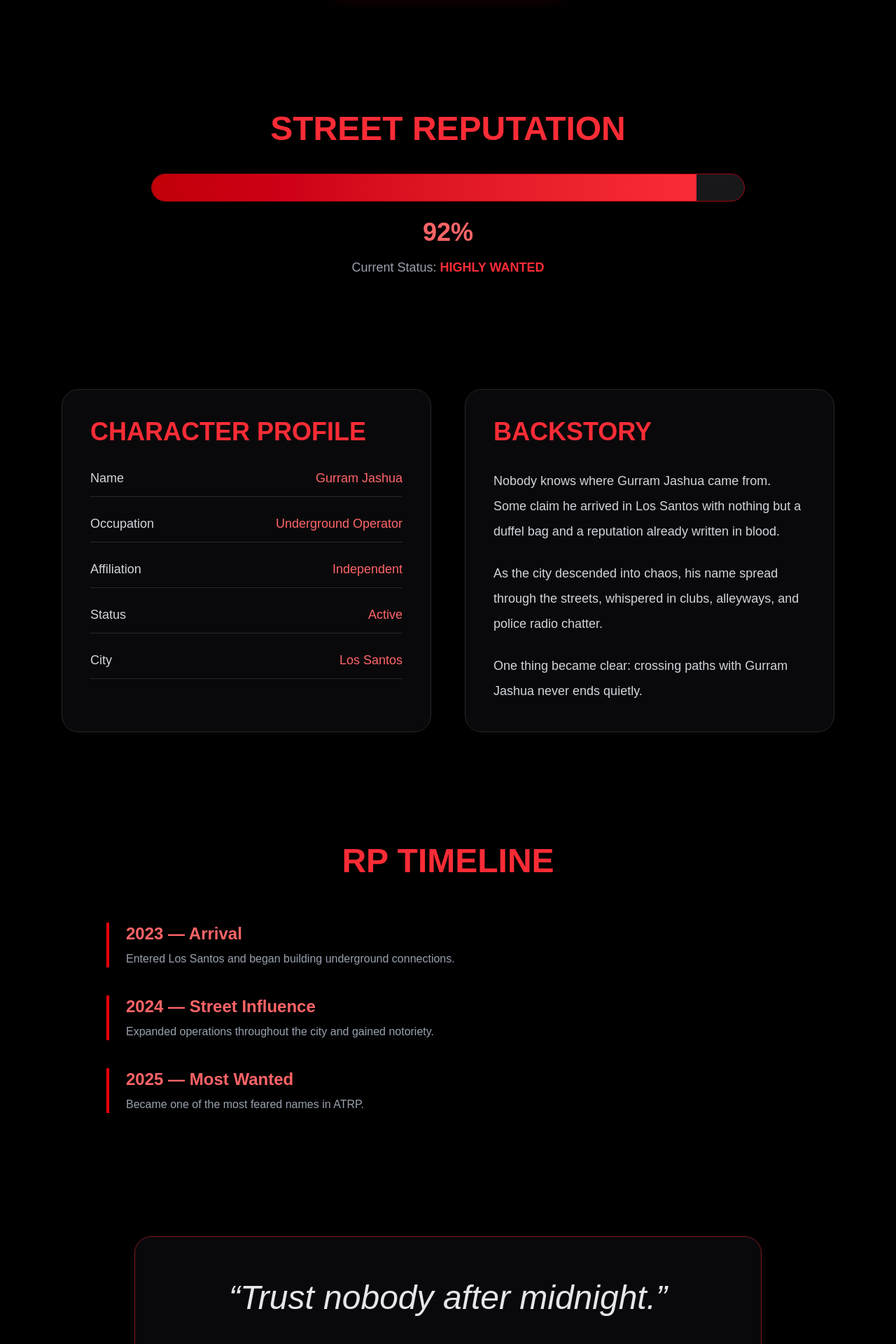
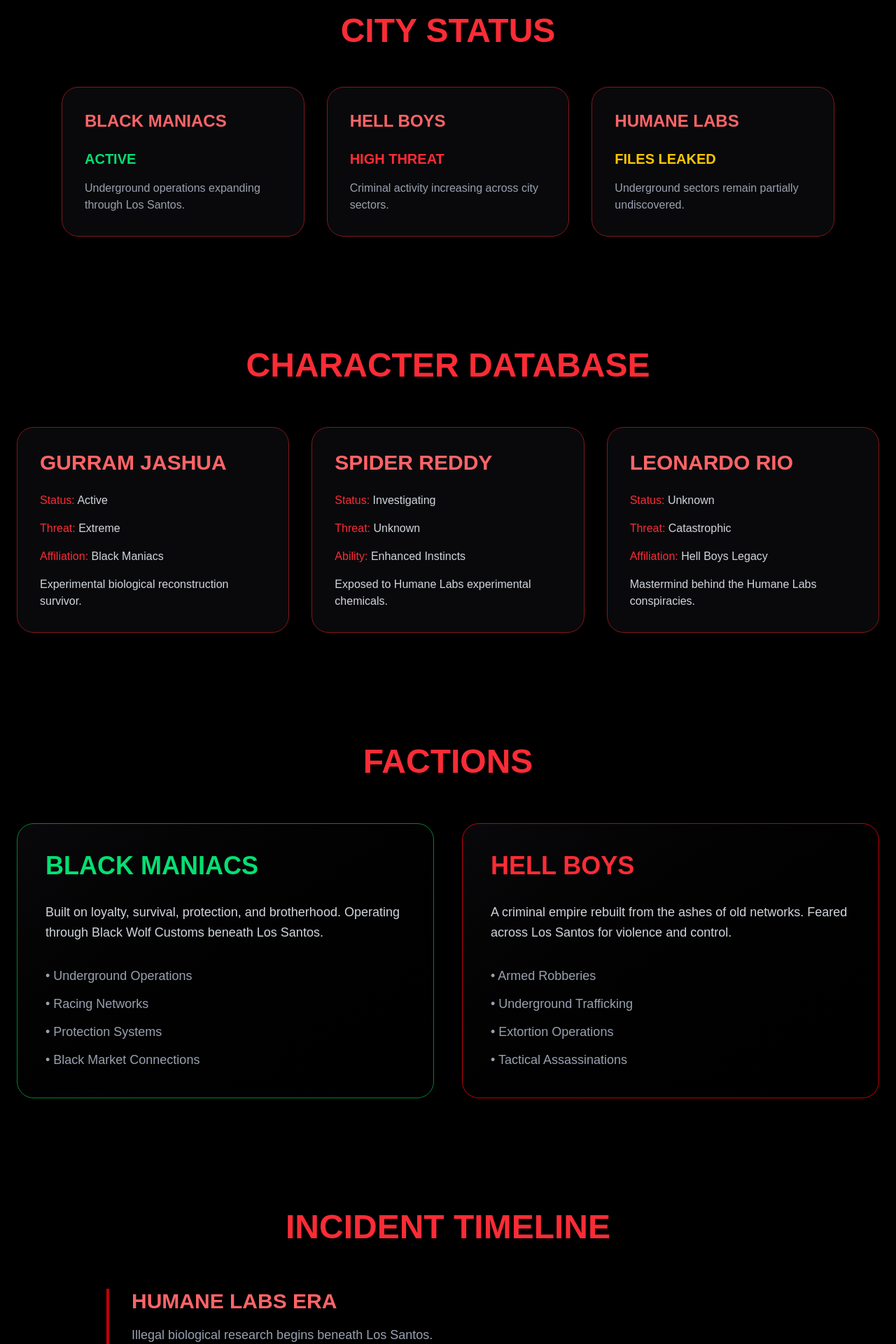
Before and after one commit to harshithtreddy23/gurram-jashua, a Next.js app: page / in a window 1280 px wide. Shown: the part 860-2780 px from the top of the page at 70% size. Built offline with nearby package versions, Linux system fonts and the light colour scheme.

Commit message:
Added Humane Labs classified archive

```diff
--- a/app/page.tsx
+++ b/app/page.tsx
@@ -1,200 +1,345 @@
 import Image from "next/image";
 
 export default function Home() {
-  const reputation = 92;
-
   return (
     <main className="min-h-screen bg-black text-white overflow-hidden">
 
-      {/* BACKGROUND EFFECT */}
-      <div className="absolute inset-0 bg-gradient-to-b from-red-950/40 via-black to-black pointer-events-none" />
+      {/* BACKGROUND */}
+      <div className="fixed inset-0 bg-[radial-gradient(circle_at_top,rgba(255,0,0,0.18),transparent_60%)] pointer-events-none" />
 
-      {/* HERO SECTION */}
-      <section className="relative flex flex-col items-center justify-center text-center px-6 py-24">
+      {/* HERO */}
+      <section className="relative min-h-screen flex flex-col items-center justify-center text-center px-6">
 
-        <div className="absolute inset-0 bg-[radial-gradient(circle_at_top,rgba(255,0,0,0.25),transparent_60%)]" />
+        <div className="absolute inset-0 bg-gradient-to-b from-red-950/20 via-black to-black" />
 
-        <Image
-          src="/gurram-jashua.png"
-          alt="Gurram Jashua"
-          width={500}
-          height={500}
-          className="relative rounded-3xl border-4 border-red-600 shadow-[0_0_80px_rgba(255,0,0,0.4)]"
-        />
+        <div className="relative z-10">
 
-        <h1 className="relative mt-10 text-6xl md:text-8xl font-black tracking-widest text-red-600">
-          GURRAM JASHUA
-        </h1>
+          <div className="inline-block border border-red-700 text-red-400 px-5 py-2 rounded-full tracking-[4px] uppercase text-sm mb-8">
+            Classified Archive
+          </div>
 
-        <p className="relative mt-6 text-xl md:text-2xl text-gray-300 max-w-4xl leading-relaxed">
-          The man the city fears after midnight.
-          Street legend. Underground operator.
-          A shadow moving through Los Santos while sirens echo in the distance.
-        </p>
+          <h1 className="text-6xl md:text-8xl font-black uppercase tracking-[6px] text-red-600">
+            Humane Labs
+          </h1>
 
-        <button className="relative mt-10 px-10 py-5 bg-red-700 hover:bg-red-800 transition-all duration-300 rounded-full text-xl font-bold shadow-[0_0_30px_rgba(255,0,0,0.5)]">
-          ENTER THE UNDERWORLD
-        </button>
-      </section>
+          <h2 className="mt-4 text-3xl md:text-5xl font-bold text-gray-300">
+            The Chronicles
+          </h2>
 
-      {/* STREET REPUTATION */}
-      <section className="relative max-w-4xl mx-auto px-6 py-20">
+          <p className="mt-8 max-w-4xl text-xl text-gray-400 leading-relaxed">
+            Secret experiments. Underground organizations.
+            Government coverups. Biological reconstruction.
+            The truth buried beneath Los Santos.
+          </p>
 
-        <h2 className="text-5xl font-black text-center text-red-500 mb-10">
-          STREET REPUTATION
-        </h2>
+          <div className="mt-12">
+            <Image
+              src="/gurram-jashua.png"
+              alt="Gurram Jashua"
+              width={420}
+              height={420}
+              className="rounded-3xl border-4 border-red-700 shadow-[0_0_80px_rgba(255,0,0,0.45)] mx-auto"
+            />
+          </div>
 
-        <div className="bg-zinc-900 border border-red-800 rounded-full h-10 overflow-hidden shadow-lg">
-          <div
-            className="bg-gradient-to-r from-red-700 to-red-500 h-full transition-all duration-1000"
-            style={{ width: `${reputation}%` }}
-          />
-        </div>
-
-        <div className="text-center mt-6">
-          <span className="text-4xl font-extrabold text-red-400">
-            {reputation}%
-          </span>
-
-          <p className="mt-4 text-gray-400 text-lg">
-            Current Status:
-            <span className="text-red-500 font-bold">
-              {" "}
-              HIGHLY WANTED
-            </span>
-          </p>
         </div>
       </section>
 
-      {/* CHARACTER PROFILE */}
-      <section className="relative max-w-6xl mx-auto grid md:grid-cols-2 gap-12 px-6 py-20">
+      {/* CITY STATUS */}
+      <section className="max-w-6xl mx-auto px-6 py-20">
 
-        <div className="bg-zinc-950 border border-zinc-800 rounded-3xl p-10 shadow-2xl">
-          <h2 className="text-4xl font-black text-red-500 mb-8">
-            CHARACTER PROFILE
-          </h2>
-
-          <div className="space-y-6 text-lg text-gray-300">
-
-            <div className="flex justify-between border-b border-zinc-800 pb-3">
-              <span>Name</span>
-              <span className="text-red-400">Gurram Jashua</span>
-            </div>
-
-            <div className="flex justify-between border-b border-zinc-800 pb-3">
-              <span>Occupation</span>
-              <span className="text-red-400">Underground Operator</span>
-            </div>
-
-            <div className="flex justify-between border-b border-zinc-800 pb-3">
-              <span>Affiliation</span>
-              <span className="text-red-400">Independent</span>
-            </div>
-
-            <div className="flex justify-between border-b border-zinc-800 pb-3">
-              <span>Status</span>
-              <span className="text-red-400">Active</span>
-            </div>
-
-            <div className="flex justify-between border-b border-zinc-800 pb-3">
-              <span>City</span>
-              <span className="text-red-400">Los Santos</span>
-            </div>
-
-          </div>
-        </div>
-
-        {/* LORE */}
-        <div className="bg-zinc-950 border border-zinc-800 rounded-3xl p-10 shadow-2xl">
-          <h2 className="text-4xl font-black text-red-500 mb-8">
-            BACKSTORY
-          </h2>
-
-          <p className="text-lg text-gray-300 leading-loose">
-            Nobody knows where Gurram Jashua came from.
-            Some claim he arrived in Los Santos with nothing but a duffel bag
-            and a reputation already written in blood.
-          </p>
-
-          <p className="text-lg text-gray-300 leading-loose mt-6">
-            As the city descended into chaos, his name spread through the streets,
-            whispered in clubs, alleyways, and police radio chatter.
-          </p>
-
-          <p className="text-lg text-gray-300 leading-loose mt-6">
-            One thing became clear:
-            crossing paths with Gurram Jashua never ends quietly.
-          </p>
-        </div>
-      </section>
-
-      {/* TIMELINE */}
-      <section className="relative px-6 py-20 max-w-5xl mx-auto">
-
-        <h2 className="text-5xl font-black text-center text-red-500 mb-16">
-          RP TIMELINE
+        <h2 className="text-5xl font-black text-center text-red-500 mb-14">
+          CITY STATUS
         </h2>
 
-        <div className="space-y-10">
+        <div className="grid md:grid-cols-3 gap-8">
 
-          <div className="border-l-4 border-red-600 pl-6">
+          <div className="bg-zinc-950 border border-red-900 rounded-3xl p-8">
             <h3 className="text-2xl font-bold text-red-400">
-              2023 — Arrival
+              BLACK MANIACS
             </h3>
 
-            <p className="text-gray-400 mt-2">
-              Entered Los Santos and began building underground connections.
+            <p className="mt-6 text-green-400 text-xl font-bold">
+              ACTIVE
+            </p>
+
+            <p className="mt-4 text-gray-400">
+              Underground operations expanding through Los Santos.
             </p>
           </div>
 
-          <div className="border-l-4 border-red-600 pl-6">
+          <div className="bg-zinc-950 border border-red-900 rounded-3xl p-8">
             <h3 className="text-2xl font-bold text-red-400">
-              2024 — Street Influence
+              HELL BOYS
             </h3>
 
-            <p className="text-gray-400 mt-2">
-              Expanded operations throughout the city and gained notoriety.
+            <p className="mt-6 text-red-500 text-xl font-bold">
+              HIGH THREAT
+            </p>
+
+            <p className="mt-4 text-gray-400">
+              Criminal activity increasing across city sectors.
             </p>
           </div>
 
-          <div className="border-l-4 border-red-600 pl-6">
+          <div className="bg-zinc-950 border border-red-900 rounded-3xl p-8">
             <h3 className="text-2xl font-bold text-red-400">
-              2025 — Most Wanted
+              HUMANE LABS
             </h3>
 
-            <p className="text-gray-400 mt-2">
-              Became one of the most feared names in ATRP.
+            <p className="mt-6 text-yellow-400 text-xl font-bold">
+              FILES LEAKED
+            </p>
+
+            <p className="mt-4 text-gray-400">
+              Underground sectors remain partially undiscovered.
             </p>
           </div>
 
         </div>
       </section>
 
-      {/* QUOTE SECTION */}
-      <section className="relative py-24 text-center px-6">
+      {/* CHARACTER DATABASE */}
+      <section className="max-w-7xl mx-auto px-6 py-20">
 
-        <div className="max-w-4xl mx-auto bg-zinc-950 border border-red-900 rounded-3xl p-12 shadow-2xl">
+        <h2 className="text-5xl font-black text-center text-red-500 mb-16">
+          CHARACTER DATABASE
+        </h2>
 
-          <p className="text-3xl md:text-5xl italic text-gray-200 leading-relaxed">
-            “Trust nobody after midnight.”
+        <div className="grid md:grid-cols-2 lg:grid-cols-3 gap-8">
+
+          {/* GURRAM */}
+          <div className="bg-zinc-950 border border-red-900 rounded-3xl p-8 hover:scale-105 transition-all">
+
+            <h3 className="text-3xl font-black text-red-400">
+              GURRAM JASHUA
+            </h3>
+
+            <div className="mt-6 space-y-4 text-gray-300">
+
+              <p>
+                <span className="text-red-500">Status:</span> Active
+              </p>
+
+              <p>
+                <span className="text-red-500">Threat:</span> Extreme
+              </p>
+
+              <p>
+                <span className="text-red-500">Affiliation:</span> Black Maniacs
+              </p>
+
+              <p>
+                Experimental biological reconstruction survivor.
+              </p>
+
+            </div>
+          </div>
+
+          {/* SPIDER */}
+          <div className="bg-zinc-950 border border-red-900 rounded-3xl p-8 hover:scale-105 transition-all">
+
+            <h3 className="text-3xl font-black text-red-400">
+              SPIDER REDDY
+            </h3>
+
+            <div className="mt-6 space-y-4 text-gray-300">
+
+              <p>
+                <span className="text-red-500">Status:</span> Investigating
+              </p>
+
+              <p>
+                <span className="text-red-500">Threat:</span> Unknown
+              </p>
+
+              <p>
+                <span className="text-red-500">Ability:</span> Enhanced Instincts
+              </p>
+
+              <p>
+                Exposed to Humane Labs experimental chemicals.
+              </p>
+
+            </div>
+          </div>
+
+          {/* LEONARDO */}
+          <div className="bg-zinc-950 border border-red-900 rounded-3xl p-8 hover:scale-105 transition-all">
+
+            <h3 className="text-3xl font-black text-red-400">
+              LEONARDO RIO
+            </h3>
+
+            <div className="mt-6 space-y-4 text-gray-300">
+
+              <p>
+                <span className="text-red-500">Status:</span> Unknown
+              </p>
+
+              <p>
+                <span className="text-red-500">Threat:</span> Catastrophic
+              </p>
+
+              <p>
+                <span className="text-red-500">Affiliation:</span> Hell Boys Legacy
+              </p>
+
+              <p>
+                Mastermind behind the Humane Labs conspiracies.
+              </p>
+
+            </div>
+          </div>
+
+        </div>
+      </section>
+
+      {/* FACTIONS */}
+      <section className="max-w-7xl mx-auto px-6 py-20">
+
+        <h2 className="text-5xl font-black text-center text-red-500 mb-16">
+          FACTIONS
+        </h2>
+
+        <div className="grid md:grid-cols-2 gap-10">
+
+          {/* BLACK MANIACS */}
+          <div className="bg-gradient-to-br from-zinc-950 to-black border border-green-700 rounded-3xl p-10">
+
+            <h3 className="text-4xl font-black text-green-400">
+              BLACK MANIACS
+            </h3>
+
+            <p className="mt-8 text-gray-300 text-lg leading-relaxed">
+              Built on loyalty, survival, protection, and brotherhood.
+              Operating through Black Wolf Customs beneath Los Santos.
+            </p>
+
+            <ul className="mt-8 space-y-3 text-gray-400 text-lg">
+              <li>• Underground Operations</li>
+              <li>• Racing Networks</li>
+              <li>• Protection Systems</li>
+              <li>• Black Market Connections</li>
+            </ul>
+
+          </div>
+
+          {/* HELL BOYS */}
+          <div className="bg-gradient-to-br from-zinc-950 to-black border border-red-700 rounded-3xl p-10">
+
+            <h3 className="text-4xl font-black text-red-500">
+              HELL BOYS
+            </h3>
+
+            <p className="mt-8 text-gray-300 text-lg leading-relaxed">
+              A criminal empire rebuilt from the ashes of old networks.
+              Feared across Los Santos for violence and control.
+            </p>
+
+            <ul className="mt-8 space-y-3 text-gray-400 text-lg">
+              <li>• Armed Robberies</li>
+              <li>• Underground Trafficking</li>
+              <li>• Extortion Operations</li>
+              <li>• Tactical Assassinations</li>
+            </ul>
+
+          </div>
+
+        </div>
+      </section>
+
+      {/* TIMELINE */}
+      <section className="max-w-5xl mx-auto px-6 py-20">
+
+        <h2 className="text-5xl font-black text-center text-red-500 mb-16">
+          INCIDENT TIMELINE
+        </h2>
+
+        <div className="space-y-10">
+
+          <div className="border-l-4 border-red-700 pl-8">
+            <h3 className="text-3xl font-bold text-red-400">
+              HUMANE LABS ERA
+            </h3>
+
+            <p className="mt-4 text-gray-400 text-lg">
+              Illegal biological research begins beneath Los Santos.
+            </p>
+          </div>
+
+          <div className="border-l-4 border-red-700 pl-8">
+            <h3 className="text-3xl font-bold text-red-400">
+              THE BIGGEST ROBBERY
+            </h3>
+
+            <p className="mt-4 text-gray-400 text-lg">
+              Jesús Marquina attacks Humane Labs. Government coverup follows.
+            </p>
+          </div>
+
+          <div className="border-l-4 border-red-700 pl-8">
+            <h3 className="text-3xl font-bold text-red-400">
+              THE CREATION OF GURRAM
+            </h3>
+
+            <p className="mt-4 text-gray-400 text-lg">
+              Ethan Jashua survives unauthorized biological reconstruction.
+            </p>
+          </div>
+
+          <div className="border-l-4 border-red-700 pl-8">
+            <h3 className="text-3xl font-bold text-red-400">
+              BLACK MANIACS RISE
+            </h3>
+
+            <p className="mt-4 text-gray-400 text-lg">
+              Underground factions divide Los Santos forever.
+            </p>
+          </div>
+
+        </div>
+      </section>
+
+      {/* CLASSIFIED FILE */}
+      <section className="max-w-5xl mx-auto px-6 py-24">
+
+        <div className="bg-zinc-950 border border-red-900 rounded-3xl p-12 shadow-[0_0_50px_rgba(255,0,0,0.15)]">
+
+          <div className="text-red-500 tracking-[5px] uppercase text-sm">
+            Restricted Access
+          </div>
+
+          <h2 className="mt-6 text-5xl font-black text-red-400">
+            CLASSIFIED REPORT
+          </h2>
+
+          <p className="mt-10 text-gray-300 text-xl leading-loose">
+            Remaining underground sectors beneath Humane Labs continue to show
+            signs of abandoned experimental activity.
           </p>
 
-          <p className="mt-8 text-red-500 text-xl font-bold">
-            — Gurram Jashua
+          <p className="mt-6 text-gray-300 text-xl leading-loose">
+            Multiple witnesses claim sightings of unknown figures operating
+            beneath the city after midnight.
+          </p>
+
+          <p className="mt-6 text-red-500 text-2xl font-bold">
+            STATUS: INVESTIGATION ACTIVE
           </p>
 
         </div>
       </section>
 
       {/* FOOTER */}
-      <footer className="relative border-t border-zinc-900 py-10 text-center text-gray-500">
+      <footer className="border-t border-zinc-900 py-10 text-center text-gray-500">
 
         <p className="text-lg">
-          Gurram Jashua • ATRP Character Profile
+          Humane Labs Chronicles • Classified Archive
         </p>
 
         <p className="mt-2 text-sm">
-          FiveM Roleplay Universe
+          FiveM ATRP Universe
         </p>
 
       </footer>
```
